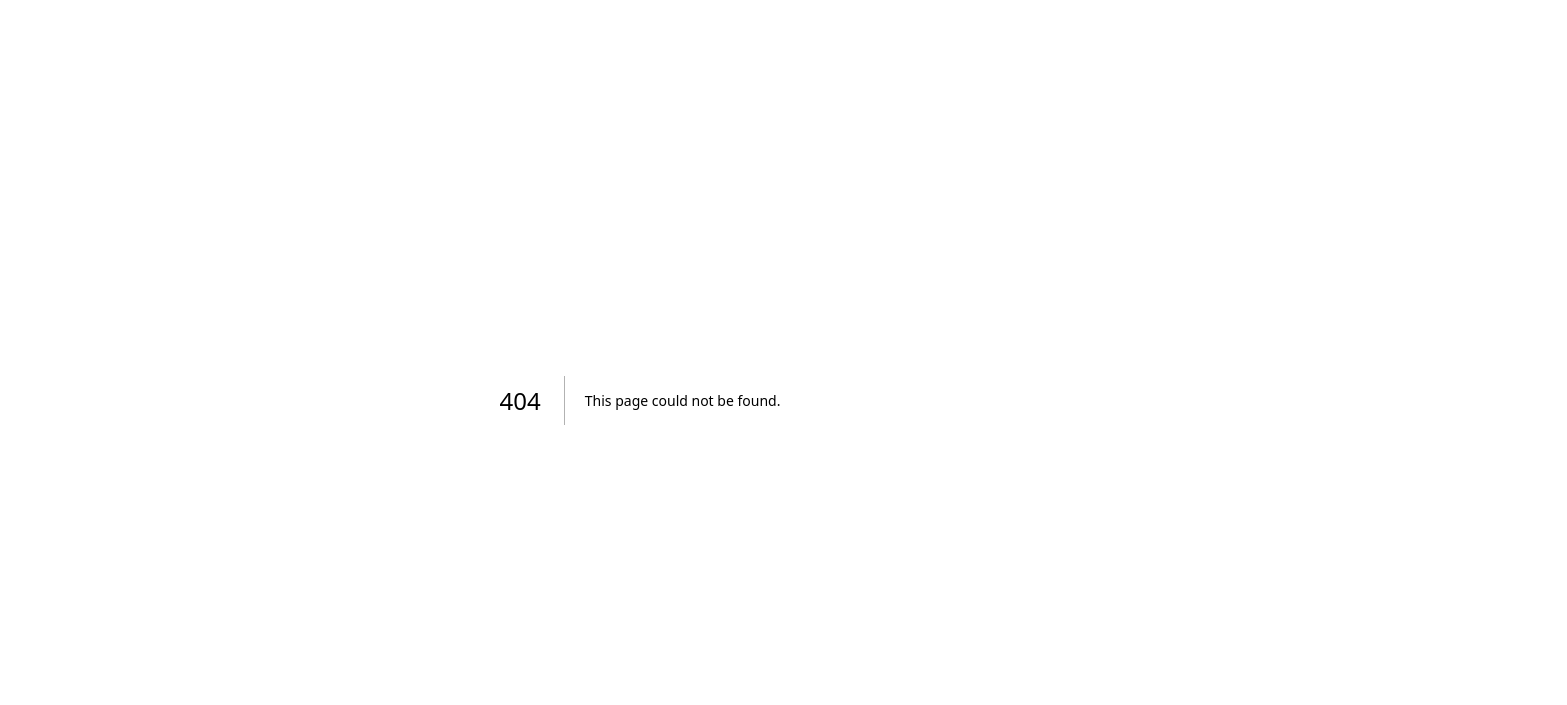
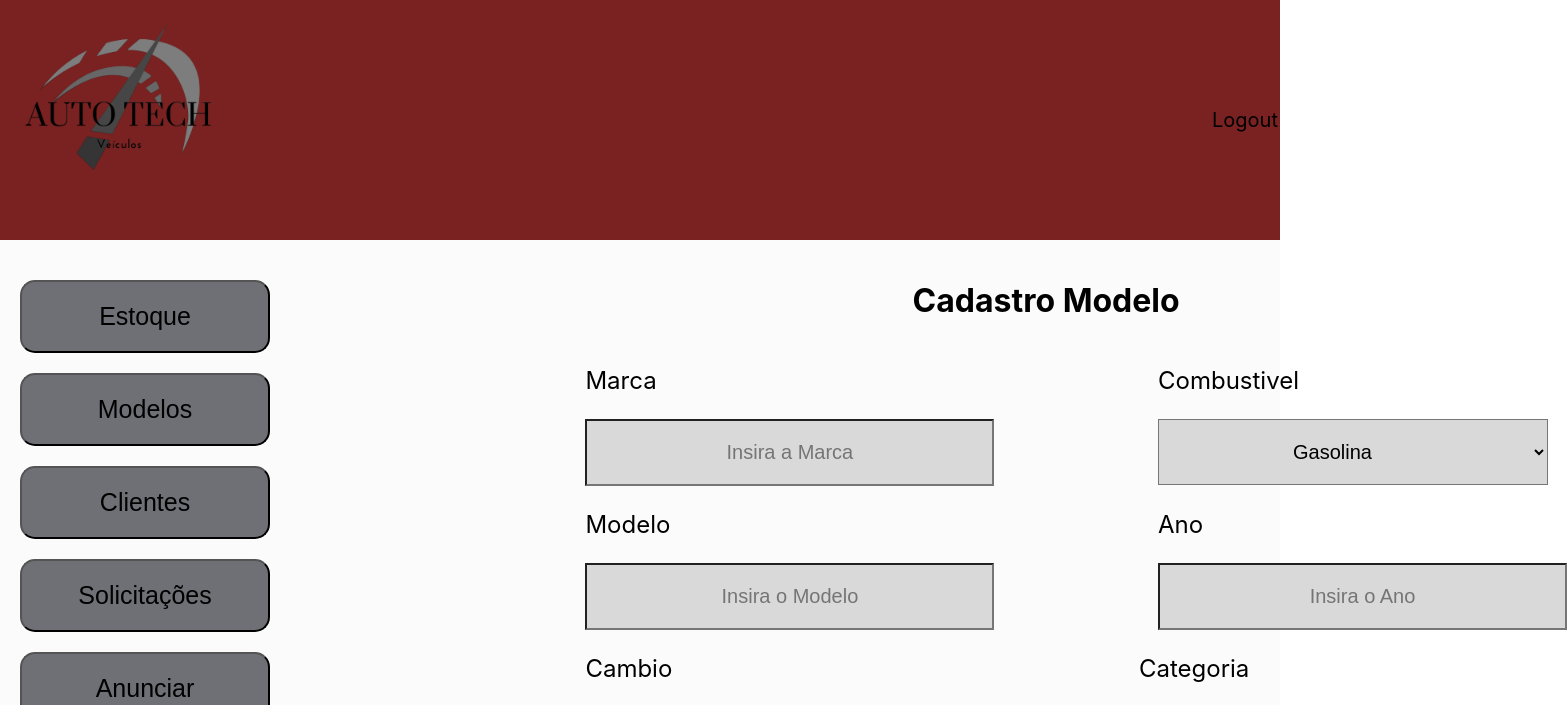
Before and after one commit to MatCoitinho/AutoTechVeiculos_FrontEnd, a Next.js app: page /admin/cadastro-modelo in a window 1280 px wide. Before the commit this address had no page. Shown: the top 705 px of the page, 1567 px wide, since content can reach past the window. Built offline with nearby package versions, Linux system fonts and the light colour scheme.

Commit message:
feat: inicio de implementação da interação da checkBox da barra lateral admin e crição das telas de cadastro

```diff
--- a/components/informacoesClientes.js
+++ b/components/informacoesClientes.js
@@ -4,9 +4,6 @@ import Styles from '../styles/InformacoesClientes.module.css'
 export default function InformacoesClientes(userData){
    const user = userData.value.user;
    const userClient = userData.value.userClient;
-
-    console.log(user);
-    console.log(userClient);
 
     const data = userClient.last_login.substring(0,10);
     return(
--- /dev/null
+++ b/pages/admin/cadastro-modelo.js
@@ -0,0 +1,22 @@
+import Styles from '../../styles/adminHome.module.css'
+
+import BarraLateralAdmin from '../../components/barraLateralAdmin'
+import Cabecalho from '../../components/cabecalho'
+import Rodape from '../../components/rodape'
+import CadastroModelo from '../../components/cadastroModelo'
+
+
+export default function estoque(){
+    return (
+        <div className={Styles.adminHome}>
+              <Cabecalho />
+              <div className={Styles.conteudo}>
+               <BarraLateralAdmin />
+                <div className={Styles.form}>
+                    <CadastroModelo />
+                </div>
+              </div>
+                <Rodape/>
+        </div>
+          )
+}
--- a/styles/cadastroModelo.module.css
+++ b/styles/cadastroModelo.module.css
@@ -3,6 +3,7 @@
     align-items: center;
     align-content: center;
     height: fit-content;
+    margin-left: 30%;
 
 }
 .cadastroModelo h1{
@@ -45,7 +46,7 @@
 }
 
 .cadastroModelo select{
-
+    width: 390px;
     padding: 20px 130px;
     font-size: 20px;
     text-align: center;
```
Also changed, not shown: components/FiltroVeiculos.js (+19 -3 lines), components/filtroModelos.js (+31 -3 lines), pages/admin/cadastro-veiculos.js (added, +19 -0 lines).
